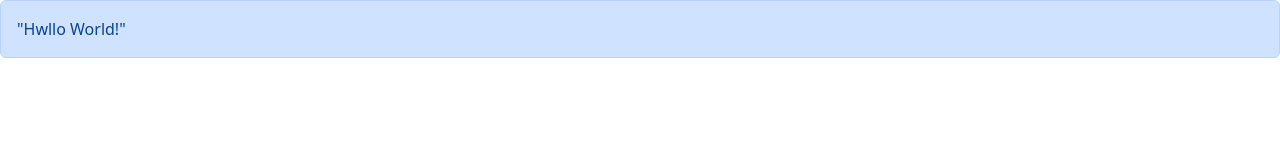
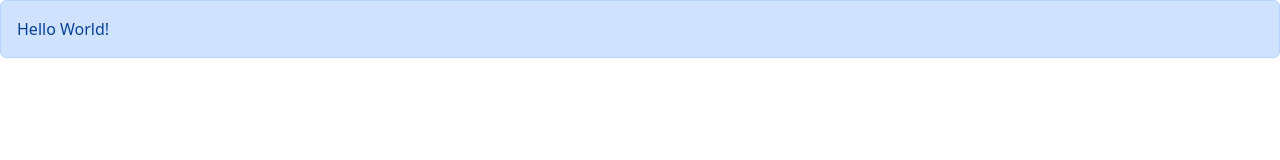
Before and after one commit to gulraiznaseer/react-app, a React (Vite) app: page / in a window 1280 px wide. Shown: the top 160 px of the page. Built offline with nearby package versions, Linux system fonts and the light colour scheme.

Commit message:
pass Reactnode as child

```diff
--- a/src/App.tsx
+++ b/src/App.tsx
@@ -9,7 +9,9 @@ function App() {
 
   return (
     <div>
-      <Alert>"Hwllo World!"</Alert>
+      <Alert>
+        <span>Hello World!</span>
+      </Alert>
     </div>
   );
 }
--- a/src/components/Alert.tsx
+++ b/src/components/Alert.tsx
@@ -1,5 +1,7 @@
+import { ReactNode } from "react";
+
 interface Props {
-  children: string;
+  children: ReactNode;
 }
 
 const Alert = ({ children }: Props) => {
```
